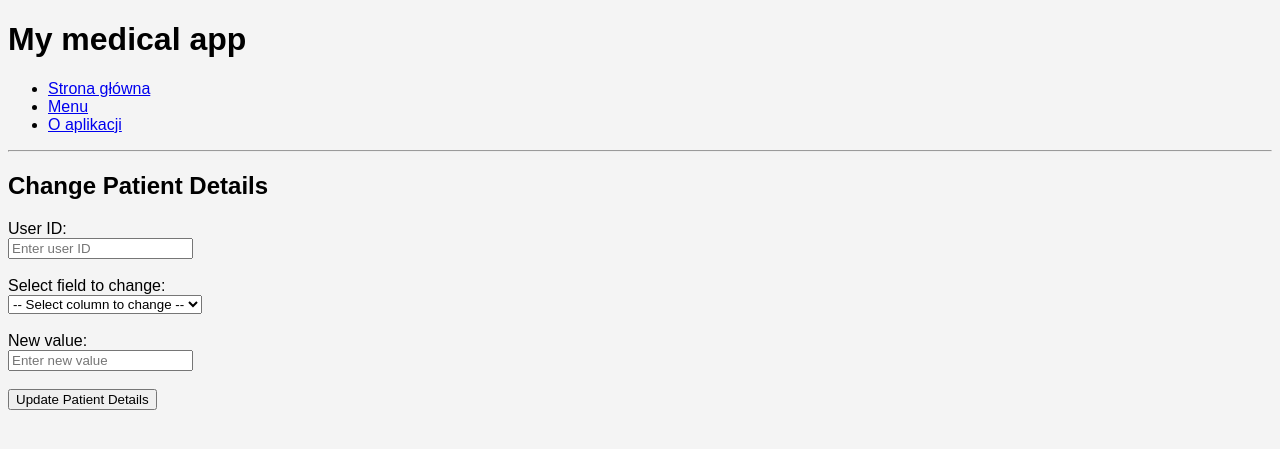
After one commit to renioko/MyMedTracker, a Flask app: page /patient/alter_patient_details in a window 1280 px wide. The commit adds this page. Shown: the top 449 px of the page. Run offline with Flask 3, Linux system fonts and the light colour scheme.

Commit message:
fix: fixed updating patient details - works in flask and cli

```diff
--- /dev/null
+++ b/postgresql_app/UI/templates/get_patient_details_to_change.html
@@ -0,0 +1,33 @@
+
+{% extends 'base.html' %}
+
+{% block title %}Get patient details to change{% endblock %}
+
+{% block content %}
+
+<h2>Change Patient Details</h2>
+
+<form method="POST" action="{{ url_for('alter_patient_details') }}">
+
+    <label for="user_id">User ID:</label><br>
+    <input type="number" name="user_id" placeholder="Enter user ID" required><br><br>
+
+    <label for="column_to_change">Select field to change:</label><br>
+    <select name="column_to_change" required>
+        <option value="">-- Select column to change --</option>
+        <option value="first_name">First name</option>
+        <option value="last_name">Last name</option>
+        <option value="email">Email</option>
+        <option value="password_hash">Password</option>
+        <option value="emergency_contact">Emergency contact</option>
+        <option value="medical_info">Medical info</option>
+    </select><br><br>
+
+    <label for="new_details">New value:</label><br>
+    <input type="text" name="new_details" placeholder="Enter new value" required><br><br>
+
+    <input type="submit" value="Update Patient Details">
+
+</form>
+
+{% endblock %}
--- a/postgresql_app/UI/templates/patient_menu.html
+++ b/postgresql_app/UI/templates/patient_menu.html
@@ -7,8 +7,9 @@
 <ul>
     <li><a href="{{ url_for('add_patient') }}">Add patient</a></li>
     <li><a href="{{ url_for('view_patient') }}">View patient</a></li>
+    <li><a href="{{ url_for('alter_patient_details') }}">Update patient</a></li>
     {#<!-- <li><a href="{{ url_for('delete_patient') }}">Delete patient</a></li> -->
-    <!-- <li><a href="{{ url_for('update_patient') }}">Update patient</a></li> -->
+    <!--  -->
 
     <!-- <li><a href="{{ url_for('assign_patient') }}">Assign patient</a></li> -->
     <!-- <li><a href="{{ url_for('view_patient_medicines_list') }}">View patient medicines list</a></li> -->#}
--- a/postgresql_app/app.py
+++ b/postgresql_app/app.py
@@ -52,6 +52,18 @@ def view_patient():
         return render_template("result.html", title="Patient view:", result=result)
     return render_template("get_patient_id_form.html")
 
+@app.route("/patient/alter_patient_details", methods=["GET", "POST"])
+def alter_patient_details():
+    if request.method == "POST":
+        user_id = (request.form.get("user_id"))
+        column_to_change = (request.form.get("column_to_change"))
+        new_details = (request.form.get("new_details"))
+        patient_menu = PatientMenu(0, auto_run=False)
+        result = patient_menu.alter_patient_details_in_db(user_id, column_to_change, new_details, verbose=False)
+        # result = patient_menu.menu_alter_patient_details()
+        return render_template("result.html", title="Patient view", result=result)
+    return render_template("get_patient_details_to_change.html")
+
 @app.route("/medicine")
 def medicine():
     return render_template("medicine_menu.html")
--- a/postgresql_app/menu/patient_menu.py
+++ b/postgresql_app/menu/patient_menu.py
@@ -56,7 +56,7 @@ class PatientMenu(Menu, PatientDB, Patient_Medicines_ViewDB, UserDB):
         self.delete_patient()
 
     def menu_alter_patient_details(self):
-        self.alter_patient_details_in_db(self)
+        self.alter_patient_details_in_db(user_id=None, column_to_change=None, new_details=None, verbose=True)
 
     def menu_print_patient(self):
         # self.print_patient(self)
```
Also changed, not shown: postgresql_app/repos/patient_repo.py (+18 -13 lines).
